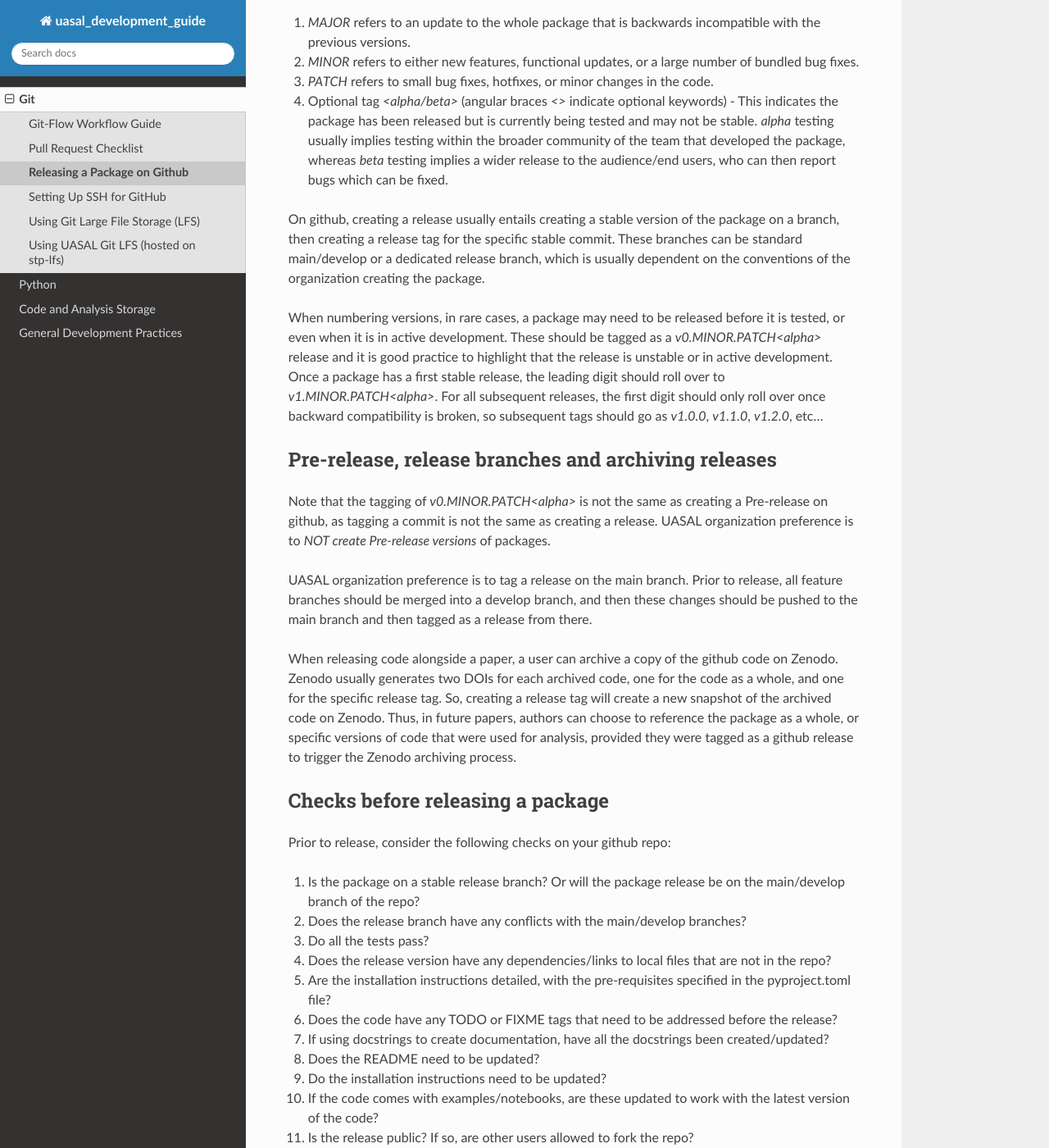
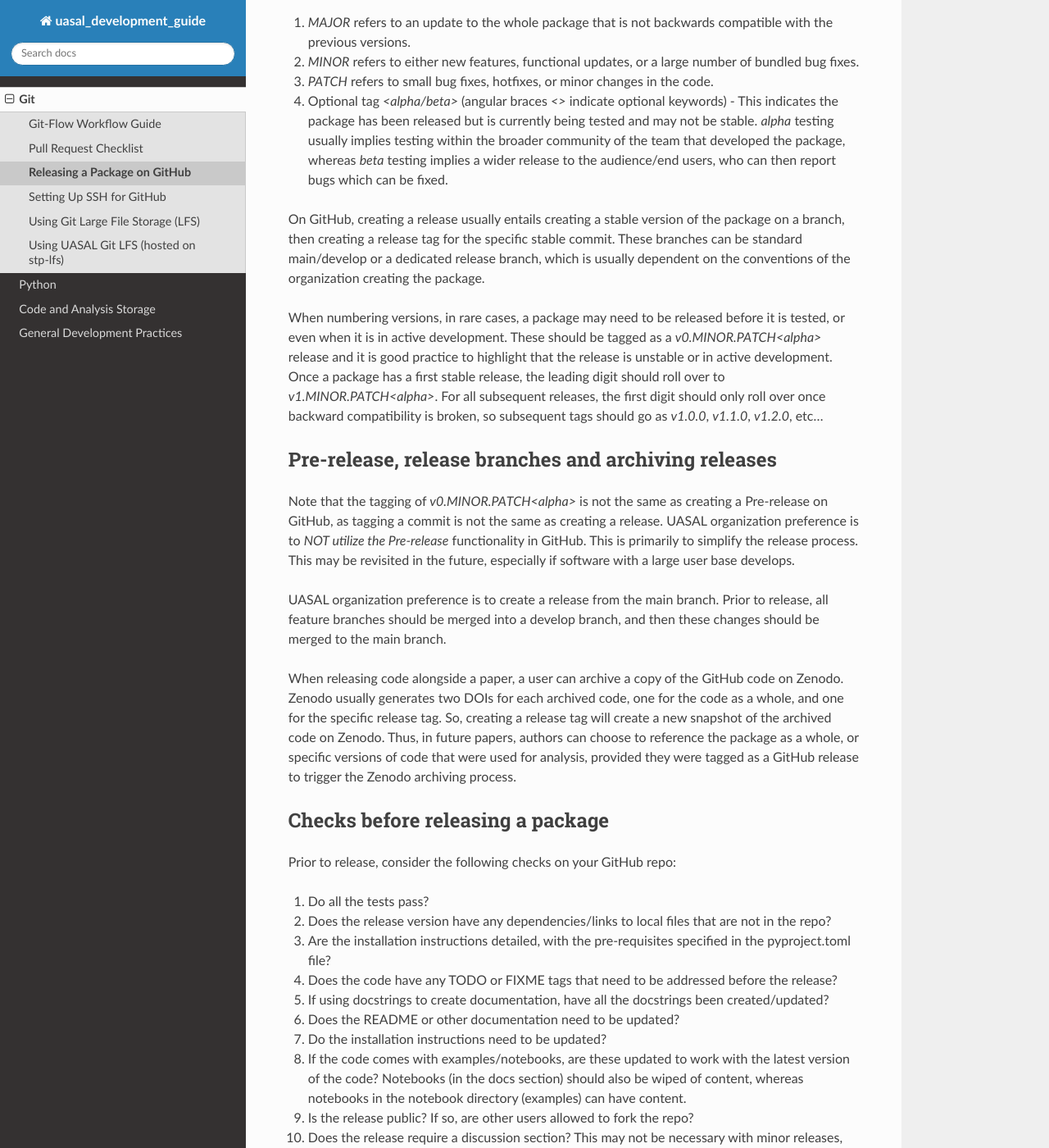
Before and after one commit to uasal/uasal_development_guide, a Sphinx documentation site: the page built from source/git/git_package_release_guide.rst, in a window 1280 px wide and 1400 px high, scrolled down 560 px. Shown: the whole window at 82% size. Built offline with Sphinx 7.4.7 and the Read the Docs theme 3.1.0, drawn with Linux system fonts in a browser that asks for light colours; some of the changed text lies outside the part shown.

Commit message:
Addressed PR change suggestions to language

```diff
--- a/source/git/git_package_release_guide.rst
+++ b/source/git/git_package_release_guide.rst
@@ -1,7 +1,7 @@
-Releasing a Package on Github
+Releasing a Package on GitHub
 =============================
 
-This guide details the pre release checks to undertake before releasing a package on github, and the actual release process on github. The guide requires no prior knowledge of creating software releases on Github. While this guide is developed for Github, the ideas themselves can be applied to releases on other git management systems (such as Gitlab).
+This guide details the pre release checks to undertake before releasing a package on GitHub, and the actual release process on GitHub. The guide requires no prior knowledge of creating software releases on GitHub. While this guide is developed for GitHub, the ideas themselves can be applied to releases on other git management systems (such as Gitlab).
 
 Preamble
 ~~~~~~~~
@@ -10,60 +10,57 @@ The release version of the package is created as a stable self-contained version
 
 The standard convention for naming versions (also known as `Semantic Versioning <https://semver.org/>`__) is to tag a release as `MAJOR.MINOR.PATCH<alpha/beta>` where:
 
-1. `MAJOR` refers to an update to the whole package that is backwards incompatible with the previous versions.
+1. `MAJOR` refers to an update to the whole package that is not backwards compatible with the previous versions.
 2. `MINOR` refers to either new features, functional updates, or a large number of bundled bug fixes.
 3. `PATCH` refers to small bug fixes, hotfixes, or minor changes in the code.
 4. Optional tag `<alpha/beta>` (angular braces `<>` indicate optional keywords) - This indicates the package has been released but is currently being tested and may not be stable. `alpha` testing usually implies testing within the broader community of the team that developed the package, whereas `beta` testing implies a wider release to the audience/end users, who can then report bugs which can be fixed.
 
-On github, creating a release usually entails creating a stable version of the package on a branch, then creating a release tag for the specific stable commit. These branches can be standard main/develop or a dedicated release branch, which is usually dependent on the conventions of the organization creating the package.
+On GitHub, creating a release usually entails creating a stable version of the package on a branch, then creating a release tag for the specific stable commit. These branches can be standard main/develop or a dedicated release branch, which is usually dependent on the conventions of the organization creating the package.
 
 When numbering versions, in rare cases, a package may need to be released before it is tested, or even when it is in active development. These should be tagged as a `v0.MINOR.PATCH<alpha>` release and it is good practice to highlight that the release is unstable or in active development. Once a package has a first stable release, the leading digit should roll over to `v1.MINOR.PATCH<alpha>`. For all subsequent releases, the first digit should only roll over once backward compatibility is broken, so subsequent tags should go as `v1.0.0`, `v1.1.0`, `v1.2.0`, etc...
 
 Pre-release, release branches and archiving releases
 ~~~~~~~~~~~~~~~~~~~~~~~~~~~~~~~~~~~~~~~~~~~~~~~~~~~~
 
-Note that the tagging of `v0.MINOR.PATCH<alpha>` is not the same as creating a Pre-release on github, as tagging a commit is not the same as creating a release. UASAL organization preference is to *NOT create Pre-release versions* of packages.
+Note that the tagging of `v0.MINOR.PATCH<alpha>` is not the same as creating a Pre-release on GitHub, as tagging a commit is not the same as creating a release. UASAL organization preference is to *NOT utilize the Pre-release* functionality in GitHub. This is primarily to simplify the release process. This may be revisited in the future, especially if software with a large user base develops.
 
-UASAL organization preference is to tag a release on the main branch. Prior to release, all feature branches should be merged into a develop branch, and then these changes should be pushed to the main branch and then tagged as a release from there.
+UASAL organization preference is to create a release from the main branch. Prior to release, all feature branches should be merged into a develop branch, and then these changes should be merged to the main branch.
 
-When releasing code alongside a paper, a user can archive a copy of the github code on Zenodo. Zenodo usually generates two DOIs for each archived code, one for the code as a whole, and one for the specific release tag. So, creating a release tag will create a new snapshot of the archived code on Zenodo. Thus, in future papers, authors can choose to reference the package as a whole, or specific versions of code that were used for analysis, provided they were tagged as a github release to trigger the Zenodo archiving process.
+When releasing code alongside a paper, a user can archive a copy of the GitHub code on Zenodo. Zenodo usually generates two DOIs for each archived code, one for the code as a whole, and one for the specific release tag. So, creating a release tag will create a new snapshot of the archived code on Zenodo. Thus, in future papers, authors can choose to reference the package as a whole, or specific versions of code that were used for analysis, provided they were tagged as a GitHub release to trigger the Zenodo archiving process.
 
 Checks before releasing a package
 ~~~~~~~~~~~~~~~~~~~~~~~~~~~~~~~~~
 
-Prior to release, consider the following checks on your github repo:
+Prior to release, consider the following checks on your GitHub repo:
 
-1. Is the package on a stable release branch? Or will the package release be on the main/develop branch of the repo?
-2. Does the release branch have any conflicts with the main/develop branches?
-3. Do all the tests pass?
-4. Does the release version have any dependencies/links to local files that are not in the repo?
-5. Are the installation instructions detailed, with the pre-requisites specified in the pyproject.toml file?
-6. Does the code have any TODO or FIXME tags that need to be addressed before the release?
-7. If using docstrings to create documentation, have all the docstrings been created/updated?
-8. Does the README need to be updated?
-9. Do the installation instructions need to be updated?
-10. If the code comes with examples/notebooks, are these updated to work with the latest version of the code?
-11. Is the release public? If so, are other users allowed to fork the repo?
-12. Does the release require a discussion section? This may not be necessary with minor releases, but is encouraged for major releases.
-13. Is the released version in alpha/beta testing?
+1. Do all the tests pass?
+2. Does the release version have any dependencies/links to local files that are not in the repo?
+3. Are the installation instructions detailed, with the pre-requisites specified in the pyproject.toml file?
+4. Does the code have any TODO or FIXME tags that need to be addressed before the release?
+5. If using docstrings to create documentation, have all the docstrings been created/updated?
+6. Does the README or other documentation need to be updated?
+7. Do the installation instructions need to be updated?
+8. If the code comes with examples/notebooks, are these updated to work with the latest version of the code? Notebooks (in the docs section) should also be wiped of content, whereas notebooks in the notebook directory (examples) can have content.
+9. Is the release public? If so, are other users allowed to fork the repo?
+10. Does the release require a discussion section? This may not be necessary with minor releases, but is encouraged for major releases.
+11. Is the released version in alpha/beta testing?
 
 Release Procedure
 ~~~~~~~~~~~~~~~~~
 
-Once all checks have been completed and any issues have been resolved, users can draft a new release `On Github <https://docs.github.com/en/repositories/releasing-projects-on-github/managing-releases-in-a-repository>`__
+Once all checks have been completed and any issues have been resolved, users can draft a new release `On GitHub <https://docs.github.com/en/repositories/releasing-projects-on-github/managing-releases-in-a-repository>`__
 
-The remainder of this guide is an abbreviated reproduction of the release guide from Github, with additional comments where deemed necessary:
+The remainder of this guide is an abbreviated reproduction of the release guide from GitHub, with additional comments where deemed necessary:
 
-1. Create a new release from the sidebar on the github repo.
-2. Write down the release tag, or pick one. This should be dictated by semantic versioning.
+1. Create a new release from the sidebar on the GitHub repo.
+2. Determine the appropriate release version. This should be dictated by semantic versioning.
 3. Select the branch to be used as the target for the release from the *Target* dropdown menu.
 4. If this is an update, the *Previous Tag* option will display previous release tags. This release tag is useful for autogenerating release notes and Changelogs, if the user chooses to do so. At the very least, it will be useful in creating an initial draft that can be suitably modified. If this is a brand new release version, no previous version will be available for selection in the *Previous tag* dropdown.
 5. Proof read the release notes for clarity, consistency and to ensure sharing of necessary and important information.
 6. Add any binaries to be released alongside the code.
-7. If this is a *Pre-release*, check the *Set as a pre-release* checkbox.
-8. If this is set to be the latest release, check the *Set as the latest release* checkbox. This will not be visible for a first release.
-9. Before finalizing, make sure that if there are any Git LFS objects in the repo, they are `managed appropriately in the release <https://docs.github.com/en/repositories/managing-your-repositorys-settings-and-features/managing-repository-settings/managing-git-lfs-objects-in-archives-of-your-repository>`__.
-10. Publish the release!
+7. If this is set to be the latest release, check the *Set as the latest release* checkbox. This will not be visible for a first release.
+8. Before finalizing, make sure that if there are any Git LFS objects in the repo, they are `managed appropriately in the release <https://docs.github.com/en/repositories/managing-your-repositorys-settings-and-features/managing-repository-settings/managing-git-lfs-objects-in-archives-of-your-repository>`__.
+9. Publish the release!
 
 After the Release
 ~~~~~~~~~~~~~~~~~
```
